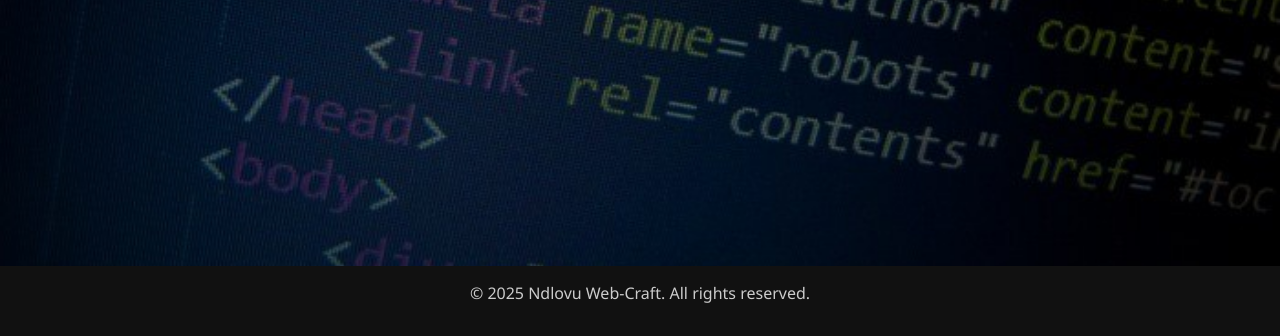
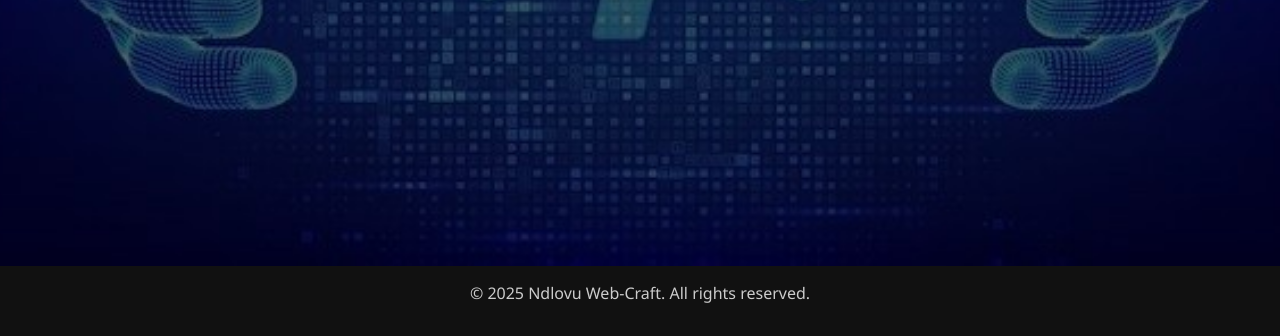
Before and after one commit to rea-007/Ndlovu_Web-Craft, a plain HTML site: page index.html in a window 1280 px wide. Shown: the part 534-870 px from the top of the page. Drawn offline with nearby package versions, Linux system fonts and the light colour scheme.

Commit message:
Change hero background image and styles
Updated hero section background image and adjusted styles.

```diff
--- a/index.html
+++ b/index.html
@@ -21,7 +21,7 @@ body {
 
 /* HERO FULLSCREEN */
 .hero {
-  background: url('guru.jpeg') no-repeat center center;
+  background: url('lemo.jpeg') no-repeat center center;
   background-size: cover;
   min-height: 100vh;
   display: flex;
```
